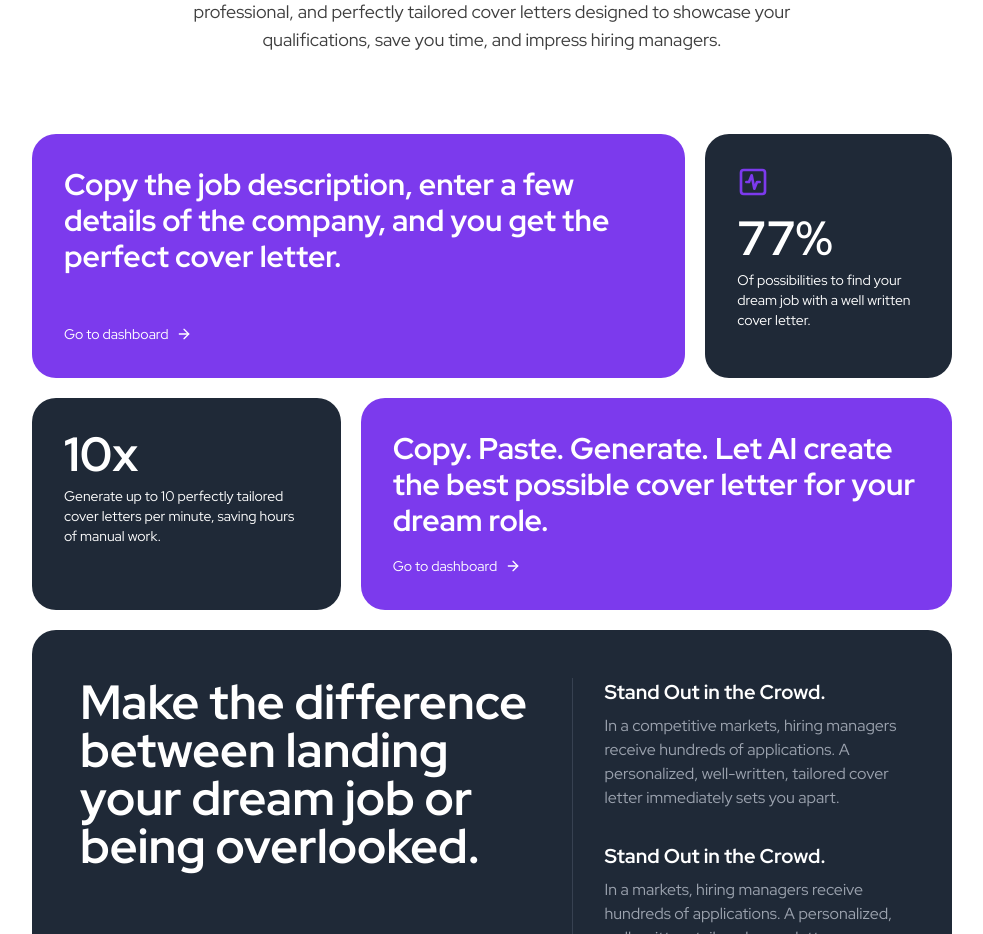
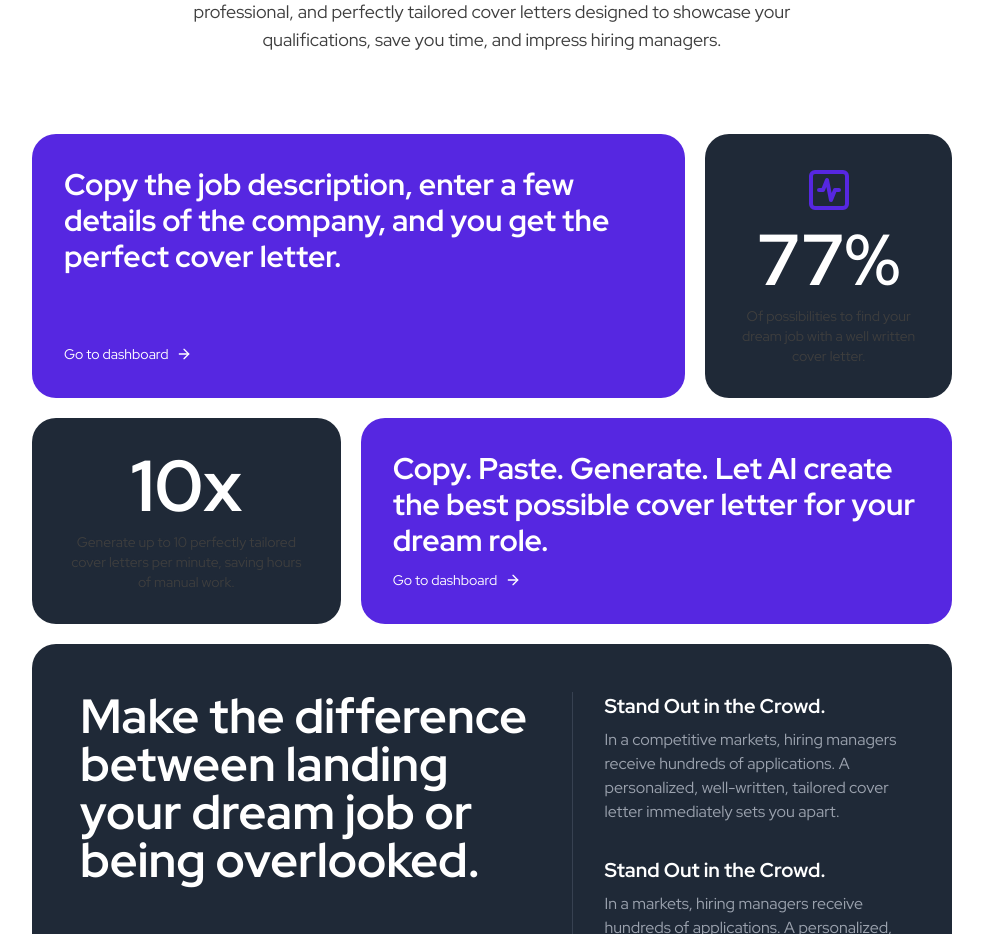
Before and after one commit to IvanSmiths/cover-letter-builder-pro, a Next.js app: page / in a window 1280 px wide. Shown: the part 1420-2354 px from the top of the page, without its empty margins (148-1131 px from the left). Built offline with nearby package versions, Linux system fonts and the light colour scheme.

Commit message:
adjust style

```diff
--- a/components/home/cards/Card.tsx
+++ b/components/home/cards/Card.tsx
@@ -5,13 +5,13 @@ interface CardProps {
   title: string;
   description: string;
   icon?: React.ReactNode;
-  color: "purple" | "dark";
+  color: "brand" | "dark";
   size: "small" | "large";
   link?: string;
 }
 
 function Card({ title, description, icon, color, size, link }: CardProps) {
-  const bgColor = color === "purple" ? "bg-[#7C3AED]" : "bg-[#1F2937]";
+  const bgColor = color === "brand" ? "bg-brand" : "bg-[#1F2937]";
   const textColor = "text-white";
   const sizeClass =
     size === "large" ? "col-span-2 row-span-1" : "col-span-1 row-span-1";
@@ -20,14 +20,18 @@ function Card({ title, description, icon, color, size, link }: CardProps) {
     <div
       className={`${bgColor} ${textColor} ${sizeClass} flex flex-col justify-between rounded-3xl p-8`}
     >
-      {icon && <div className="mb-4">{icon}</div>}
-      <div>
+      <div
+        className={`${size === "small" ? "flex flex-col items-center justify-center gap-smallest" : ""}`}
+      >
+        {icon && icon}
         <h2
-          className={`mb-2 font-bold ${size === "small" ? "text-5xl" : "text-3xl"}`}
+          className={`font-bold ${size === "small" ? "text-7xl" : "text-3xl"}`}
         >
           {title}
         </h2>
-        <p className={`${size === "small" ? "text-sm" : "text-xl"} mb-4`}>
+        <p
+          className={`${size === "small" ? "text-center text-sm text-darkSecondary dark:text-lightSecondary" : "text-xl"}`}
+        >
           {description}
         </p>
       </div>
--- a/components/home/main/Main.tsx
+++ b/components/home/main/Main.tsx
@@ -20,7 +20,7 @@ const Main = () => {
           <Card
             title="Copy the job description, enter a few details of the company, and you get the perfect cover letter."
             description=""
-            color="purple"
+            color="brand"
             size="large"
             link="Go to dashboard"
           />
@@ -29,7 +29,7 @@ const Main = () => {
             description="Of possibilities to find your dream job with a well written cover letter."
             color="dark"
             size="small"
-            icon={<ActivitySquare className="h-8 w-8 text-[#7C3AED]" />}
+            icon={<ActivitySquare className="h-12 w-12 text-brand" />}
           />
         </div>
         <div className="flex gap-small">
@@ -42,7 +42,7 @@ const Main = () => {
           <Card
             title="Copy. Paste. Generate. Let AI create the best possible cover letter for your dream role."
             description=""
-            color="purple"
+            color="brand"
             size="large"
             link="Go to dashboard"
           />
```
